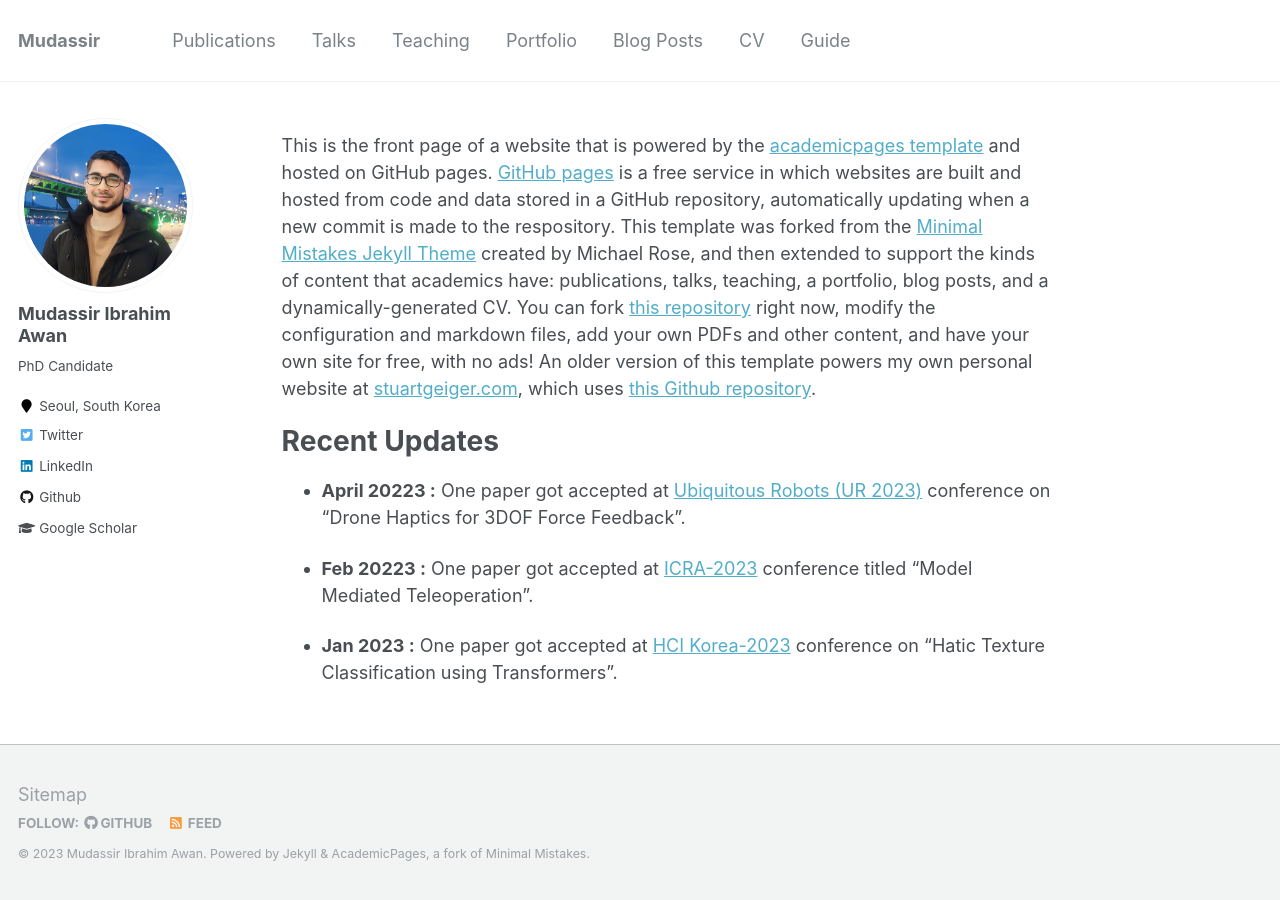
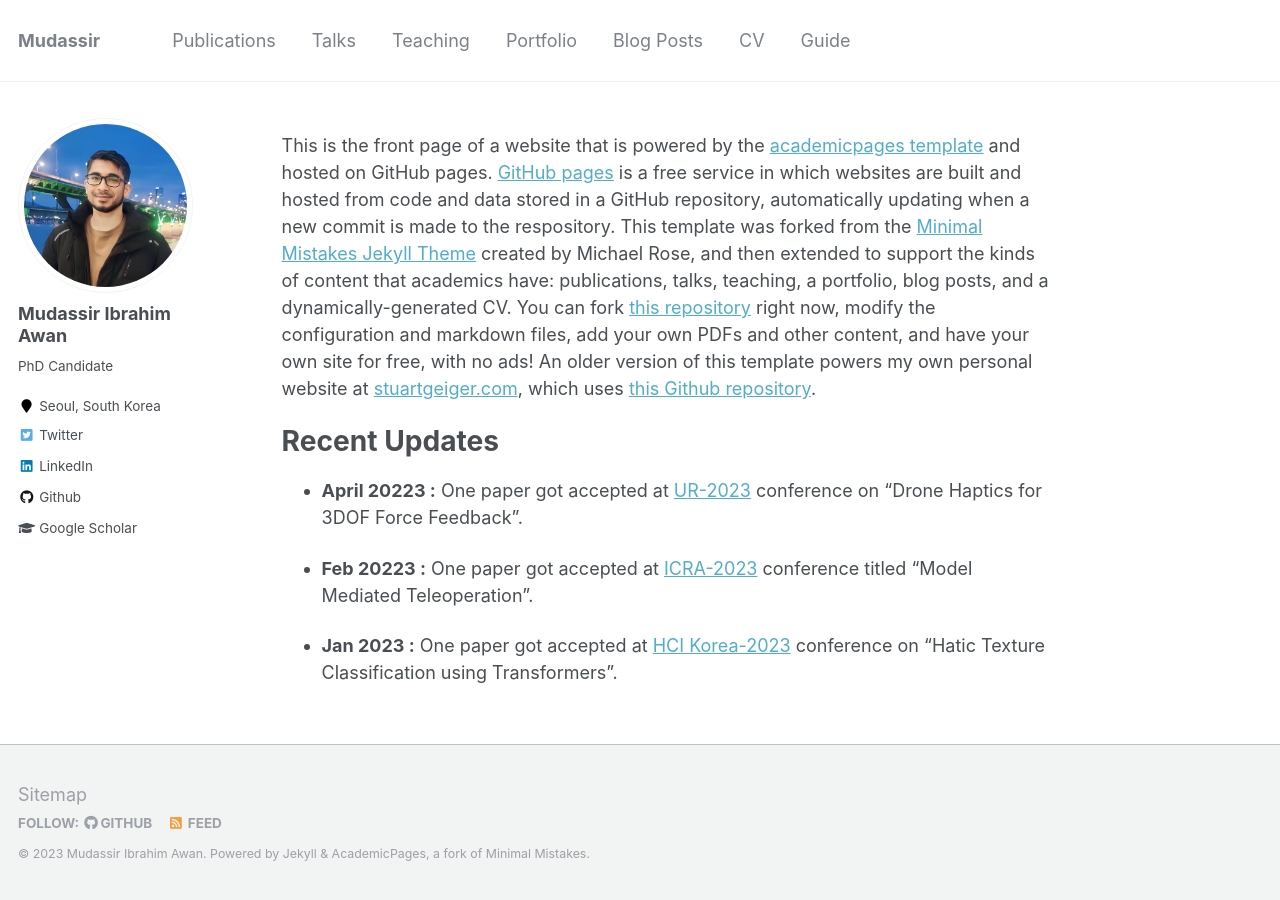
Before and after one commit to mudassir-awan/mudassir-awan.github.io, a Jekyll site: the page built from _pages/about.md, in a window 1280 px wide. Built offline with Jekyll 4.4.1, drawn with Linux system fonts in a browser that asks for light colours.

Commit message:
Update about.md

```diff
--- a/_pages/about.md
+++ b/_pages/about.md
@@ -15,7 +15,7 @@ This is the front page of a website that is powered by the [academicpages templa
 
 Recent Updates
 ======
-- **April 20223 :**  One paper got accepted at [Ubiquitous Robots (UR 2023)](https://2023.ubiquitousrobots.org/) conference on "Drone Haptics for 3DOF Force Feedback".
+- **April 20223 :**  One paper got accepted at [UR-2023](https://2023.ubiquitousrobots.org/) conference on "Drone Haptics for 3DOF Force Feedback".
 
 - **Feb 20223   :**  One paper got accepted at [ICRA-2023](https://www.icra2023.org/) conference titled "Model Mediated Teleoperation".
 
```
